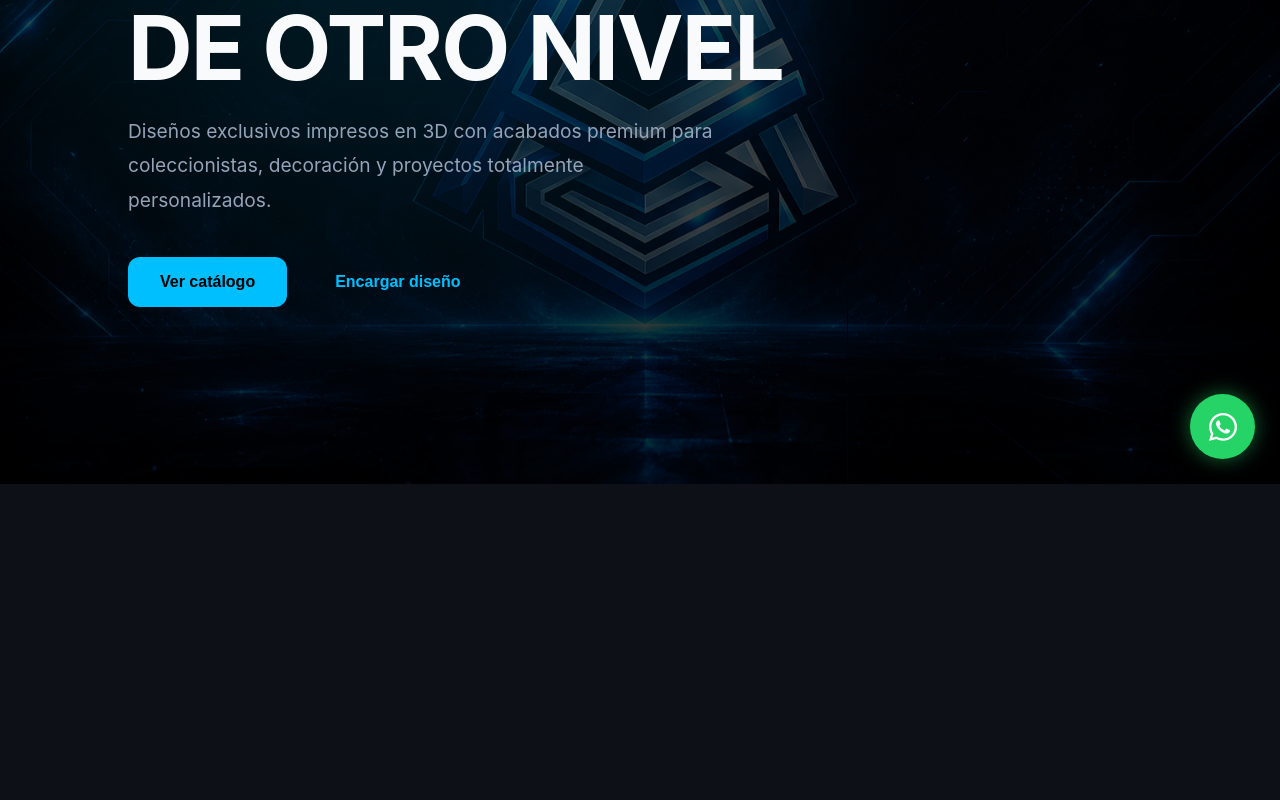
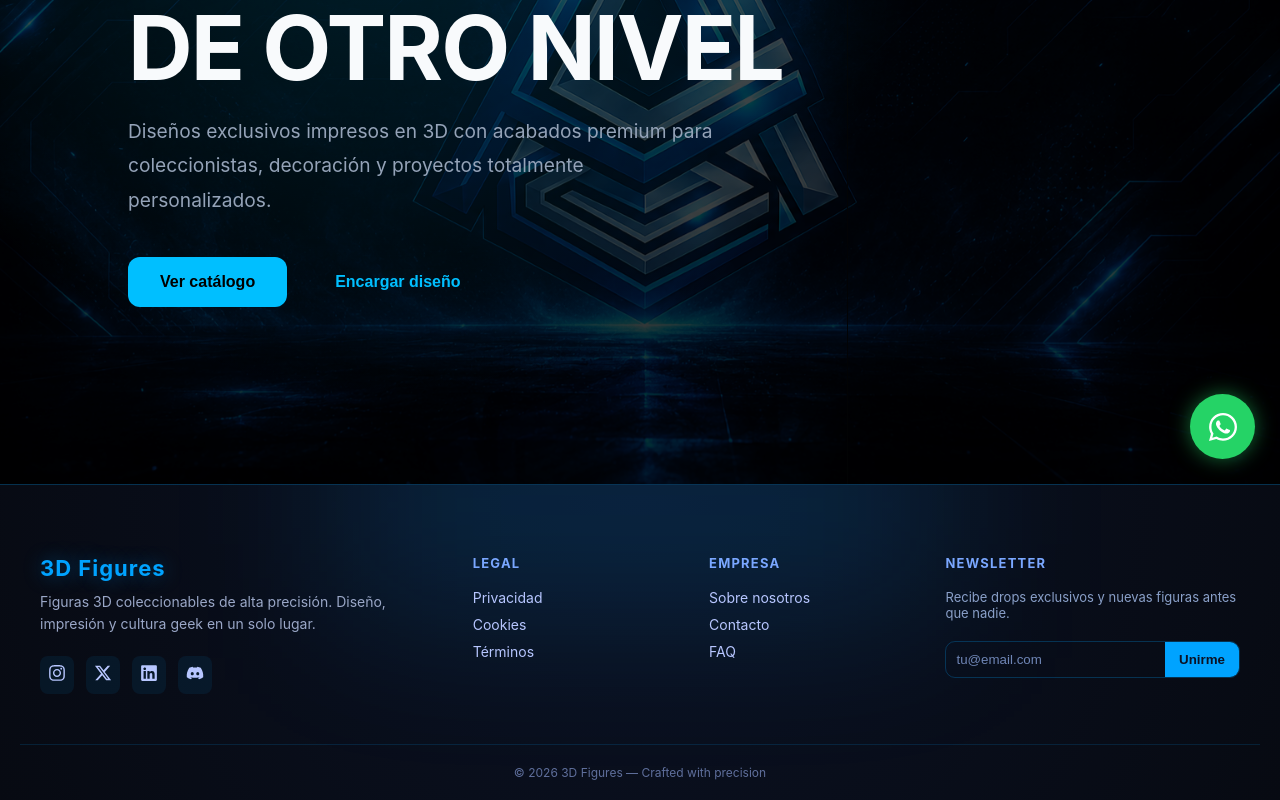
Before and after one commit to AlinPetrisorCiobanu/Akiles_3D, a React (Vite) app: page / in a window 1280 px wide. Shown: the part 316-1116 px from the top of the page. Before the commit the page ends 800 px from the top, so only its background shows below. Built offline with nearby package versions, Linux system fonts and the light colour scheme.

Commit message:
ADD: se añade y se diseño el footer.

```diff
--- /dev/null
+++ b/src/components/layout/Footer/Footer.css
@@ -0,0 +1,167 @@
+.footer {
+  background: radial-gradient(circle at top, #0b1224 0%, #070a12 100%);
+  border-top: 1px solid rgba(0, 163, 255, 0.25);
+  color: #c7d2ff;
+  padding: 70px 20px 20px;
+  position: relative;
+  overflow: hidden;
+}
+
+/* glow decorativo */
+.footer::before {
+  content: "";
+  position: absolute;
+  top: -80px;
+  left: 50%;
+  transform: translateX(-50%);
+  width: 600px;
+  height: 200px;
+  background: rgba(0, 163, 255, 0.15);
+  filter: blur(80px);
+  z-index: 0;
+}
+
+/* GRID */
+.footer__grid {
+  position: relative;
+  z-index: 1;
+  max-width: 1200px;
+  margin: 0 auto;
+  display: grid;
+  grid-template-columns: 2fr 1fr 1fr 1.5fr;
+  gap: 40px;
+}
+
+/* COLUMNAS */
+.footer__col {
+  display: flex;
+  flex-direction: column;
+  gap: 10px;
+}
+
+/* LOGO */
+.footer__logo {
+  font-size: 22px;
+  color: #00a3ff;
+  letter-spacing: 1px;
+  text-shadow: 0 0 20px rgba(0, 163, 255, 0.4);
+}
+
+/* TEXTOS */
+.footer__desc {
+  font-size: 14px;
+  color: #9aa7c7;
+  line-height: 1.6;
+}
+
+.footer__descSmall {
+  font-size: 13px;
+  color: #8aa0c9;
+}
+
+/* TITULOS */
+.footer__title {
+  font-size: 13px;
+  text-transform: uppercase;
+  letter-spacing: 1.2px;
+  color: #7aa7ff;
+  margin-bottom: 8px;
+}
+
+/* LINKS */
+.footer a {
+  color: #b7c6ff;
+  text-decoration: none;
+  font-size: 14px;
+  transition: 0.2s ease;
+  width: fit-content;
+}
+
+.footer a:hover {
+  color: #00a3ff;
+  transform: translateX(4px);
+}
+
+/* SOCIAL */
+.footer__social {
+  display: flex;
+  gap: 12px;
+  margin-top: 10px;
+}
+
+.footer__social a {
+  font-size: 18px;
+  padding: 8px;
+  border-radius: 8px;
+  background: rgba(0, 163, 255, 0.08);
+  transition: 0.25s ease;
+}
+
+.footer__social a:hover {
+  background: rgba(0, 163, 255, 0.25);
+  box-shadow: 0 0 15px rgba(0, 163, 255, 0.4);
+  transform: translateY(-2px);
+}
+
+/* NEWSLETTER */
+.footer__form {
+  display: flex;
+  margin-top: 10px;
+  border: 1px solid rgba(0, 163, 255, 0.25);
+  border-radius: 10px;
+  overflow: hidden;
+}
+
+.footer__form input {
+  flex: 1;
+  padding: 10px;
+  background: transparent;
+  border: none;
+  color: white;
+  outline: none;
+}
+
+.footer__form input::placeholder {
+  color: #6f86b6;
+}
+
+.footer__form button {
+  background: #00a3ff;
+  border: none;
+  padding: 10px 14px;
+  color: #0b1224;
+  font-weight: bold;
+  cursor: pointer;
+  transition: 0.2s;
+}
+
+.footer__form button:hover {
+  background: #33b5ff;
+  box-shadow: 0 0 15px rgba(0, 163, 255, 0.4);
+}
+
+/* BOTTOM */
+.footer__bottom {
+  position: relative;
+  z-index: 1;
+  margin-top: 50px;
+  text-align: center;
+  font-size: 12px;
+  color: #5f6f9c;
+  border-top: 1px solid rgba(0, 163, 255, 0.15);
+  padding-top: 20px;
+}
+
+/* RESPONSIVE */
+@media (max-width: 900px) {
+  .footer__grid {
+    grid-template-columns: 1fr 1fr;
+  }
+}
+
+@media (max-width: 600px) {
+  .footer__grid {
+    grid-template-columns: 1fr;
+    text-align: left;
+  }
+}
--- /dev/null
+++ b/src/components/layout/Footer/Footer.jsx
@@ -0,0 +1,75 @@
+import React from "react";
+import "./Footer.css";
+
+import {
+  FaInstagram,
+  FaXTwitter,
+  FaLinkedin,
+  FaDiscord,
+} from "react-icons/fa6";
+
+const Footer = () => {
+  return (
+    <footer className="footer">
+
+      <div className="footer__grid">
+
+        {/* BRAND */}
+        <div className="footer__col">
+          <h2 className="footer__logo">3D Figures</h2>
+          <p className="footer__desc">
+            Figuras 3D coleccionables de alta precisión. Diseño, impresión y cultura geek en un solo lugar.
+          </p>
+
+          <div className="footer__social">
+            <a href="#" aria-label="Instagram"><FaInstagram /></a>
+            <a href="#" aria-label="X"><FaXTwitter /></a>
+            <a href="#" aria-label="LinkedIn"><FaLinkedin /></a>
+            <a href="#" aria-label="Discord"><FaDiscord /></a>
+          </div>
+        </div>
+
+        {/* LEGAL */}
+        <div className="footer__col">
+          <h4 className="footer__title">Legal</h4>
+          <a href="/privacy">Privacidad</a>
+          <a href="/cookies">Cookies</a>
+          <a href="/terms">Términos</a>
+        </div>
+
+        {/* COMPANY */}
+        <div className="footer__col">
+          <h4 className="footer__title">Empresa</h4>
+          <a href="/about">Sobre nosotros</a>
+          <a href="/contact">Contacto</a>
+          <a href="/faq">FAQ</a>
+        </div>
+
+        {/* NEWSLETTER */}
+        <div className="footer__col">
+          <h4 className="footer__title">Newsletter</h4>
+          <p className="footer__descSmall">
+            Recibe drops exclusivos y nuevas figuras antes que nadie.
+          </p>
+
+          <form className="footer__form">
+            <input
+              type="email"
+              placeholder="tu@email.com"
+              aria-label="Email newsletter"
+            />
+            <button type="submit">Unirme</button>
+          </form>
+        </div>
+
+      </div>
+
+      <div className="footer__bottom">
+        © {new Date().getFullYear()} 3D Figures — Crafted with precision
+      </div>
+
+    </footer>
+  );
+};
+
+export default Footer;
--- a/src/pages/Home/Home.jsx
+++ b/src/pages/Home/Home.jsx
@@ -1,6 +1,7 @@
 import Navbar from "../../components/layout/Navbar/Navbar";
 import Hero from "../../components/hero/Hero";
 import WhatsAppButton from "../../components/common/whatsAppButton/whatsAppButton";
+import Footer from "../../components/layout/Footer/Footer";
 
 function Home() {
   return (
@@ -8,6 +9,7 @@ function Home() {
       <Navbar />
       <Hero />
       <WhatsAppButton />
+      <Footer />
     </>
   );
 }
```
